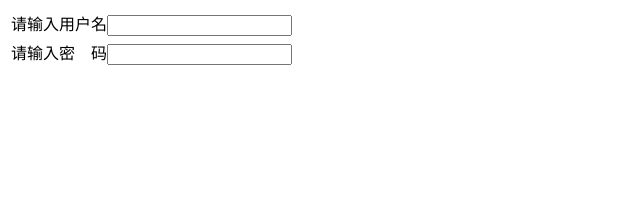
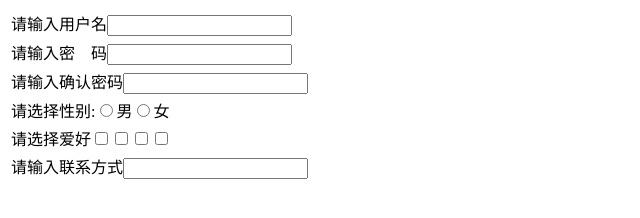
Before and after one commit to dxlbiubiu/JavaScript-SpecialEffects, a plain HTML site: page src/001-changeSkin/index.html in a window 1280 px wide. Shown: the whole page, without its empty margins (0-640 px from the left). Drawn offline with Linux system fonts and the light colour scheme.

```diff
--- a/src/001-changeSkin/index.html
+++ b/src/001-changeSkin/index.html
@@ -18,6 +18,26 @@
                     请输入密&nbsp;&nbsp;&nbsp;&nbsp;码<input type="text" />
                     </td>
                 </tr>
+                <tr>
+                    <td>
+                        请输入确认密码<input type="text" />
+                    </td>
+                </tr>
+                <tr>
+                    <td>
+                        请选择性别:<input type="radio" />男<input type="radio" />女
+                    </td>
+                </tr>
+                <tr>
+                    <td>
+                        请选择爱好<input type="checkbox" /><input type="checkbox" /><input type="checkbox" /><input type="checkbox" />
+                    </td>
+                </tr>
+                <tr>
+                    <td>
+                        请输入联系方式<input type="number" />
+                    </td>
+                </tr>
             </table>
         </form>
     </div>
```
